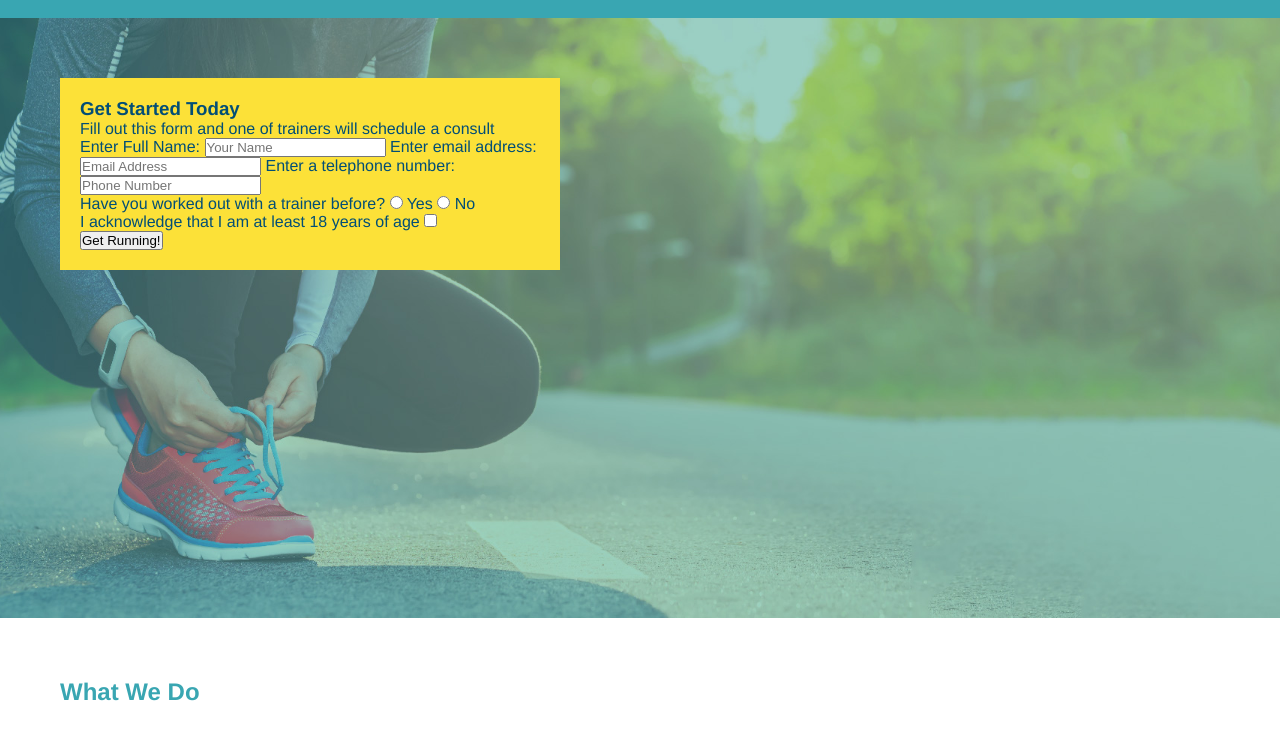
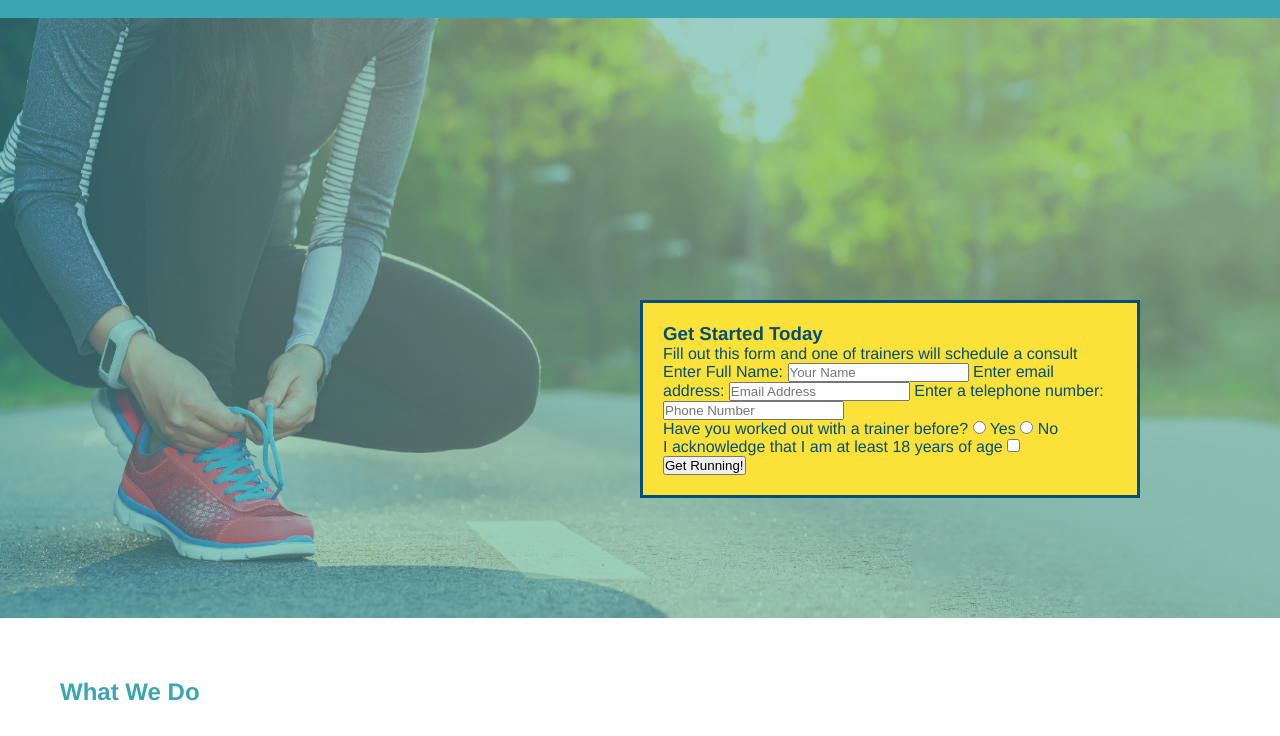
Before and after one commit to cedean1029/run-buddy, a plain HTML site: page index.html in a window 1280 px wide. Shown: the part 64-800 px from the top of the page. Drawn offline with Linux system fonts and the light colour scheme.

Commit message:
updated css

```diff
--- a/assets/css/style.css
+++ b/assets/css/style.css
@@ -77,6 +77,7 @@ section {
     height: 600px;
     background-size: cover;
     background-position: center;
+    position: relative;
 }
 /* Hero Style End */
 
@@ -86,4 +87,9 @@ section {
     color: #024e76;
     padding: 20px;
     width: 500px;
+    border: solid 3px #024e76;
+    position: absolute;
+    bottom: 120px;
+    right: 140px;
 }
+/* end form style */
```
